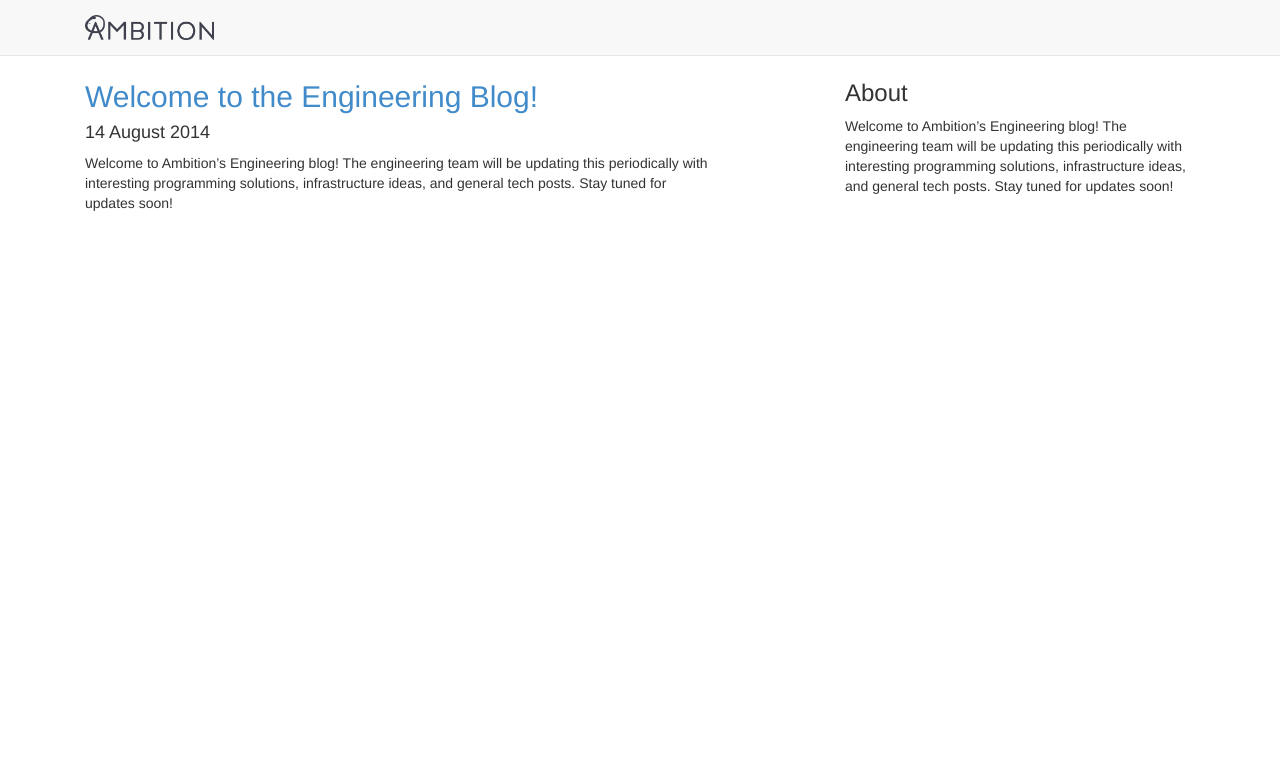
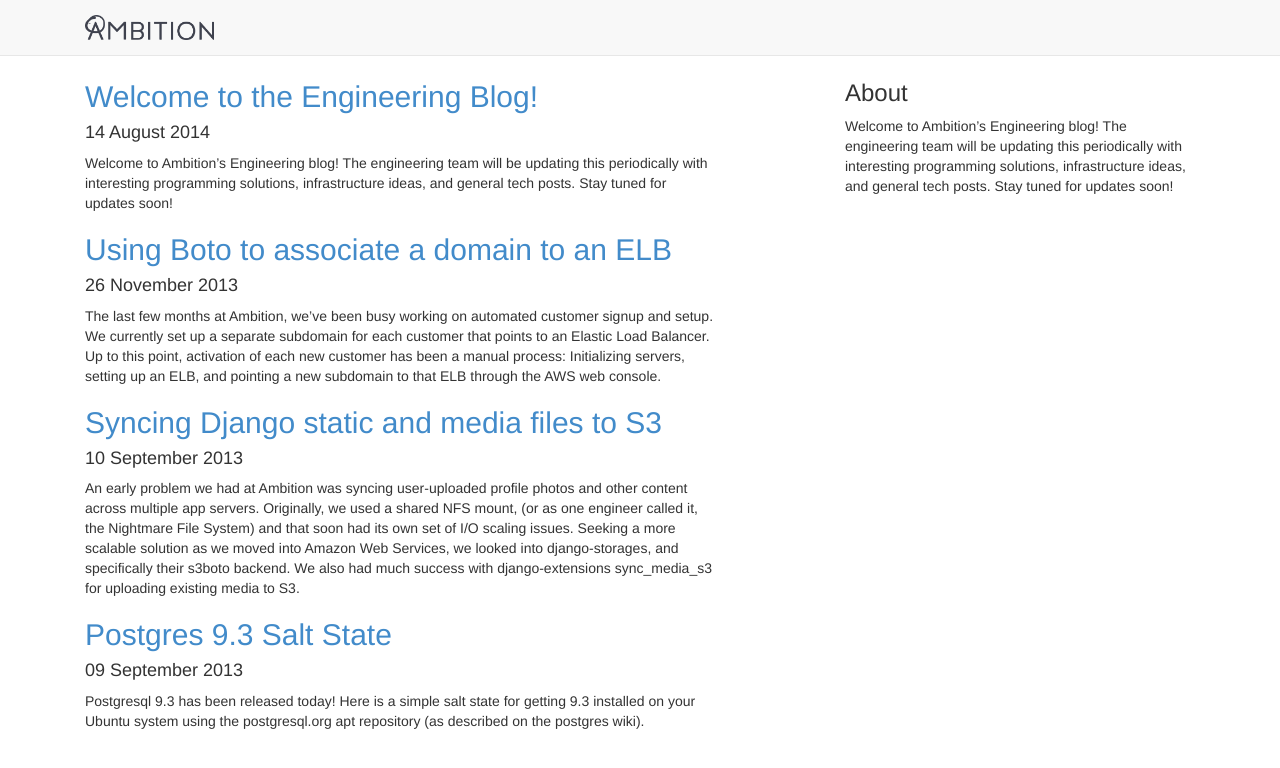
Before and after one commit to ambitioninc/engineering-blog, a Jekyll site: the page built from index.html, in a window 1280 px wide. Shown: the top 768 px of the page. Built offline with Jekyll 4.4.1, drawn with Linux system fonts in a browser that asks for light colours; Markdown is read by kramdown in place of the engine named in the settings; the list of posts is cut into pages by our own code.

Commit message:
Added old blog posts

````diff
--- /dev/null
+++ b/_posts/2013-09-09-Postgres-9.3-Salt-State.md
@@ -0,0 +1,36 @@
+---
+title: Postgres 9.3 Salt State
+layout: post
+author: Micah Hausler
+comments: true
+---
+
+Postgresql 9.3 has been released today! Here is a simple salt state for getting 9.3 installed on your Ubuntu system using the postgresql.org apt repository (as described on the postgres wiki).
+
+```
+#!yaml
+#
+# Postgres 9.3 packages salt state
+#
+# Created 9/9/13
+#
+# author: Micah Hausler, micah.hausler@akimbo.io
+
+postgres-pkgs:
+  pkg:
+    - installed
+    - pkgs:
+      - postgresql-9.3
+      - postgis
+      - postgresql-contrib-9.3
+      - postgresql-plpython-9.3
+      - postgresql-server-dev-9.3
+
+postgres_repo:
+  pkgrepo.managed:
+    - name: "deb http://apt.postgresql.org/pub/repos/apt/ {{ grains['oscodename'] }}-pgdg main"
+    - file: /etc/apt/sources.list.d/pgdg.list
+    - key_url: http://apt.postgresql.org/pub/repos/apt/ACCC4CF8.asc
+    - require_in:
+        - pkg: postgres-pkgs
+```
--- /dev/null
+++ b/_posts/2013-09-10-Syncing-Django-Assets-to-S3.md
@@ -0,0 +1,67 @@
+---
+title: Syncing Django static and media files to S3
+layout: post
+author: Micah Hausler
+comments: true
+---
+
+An early problem we had at Ambition was syncing user-uploaded profile photos and other content across multiple app servers. Originally, we used a shared NFS mount, (or as one engineer called it, the Nightmare File System) and that soon had its own set of I/O scaling issues. Seeking a more scalable solution as we moved into Amazon Web Services, we looked into [django-storages](http://django-storages.readthedocs.org/en/latest/), and specifically their [s3boto backend](http://django-storages.readthedocs.org/en/latest/backends/amazon-S3.html). We also had much success with [django-extensions](http://pythonhosted.org/django-extensions/sync_media_s3.html) `sync_media_s3` for uploading existing media to S3.
+
+First Try
+---------
+
+Our first configuration was based from a [stackoverflow.com answer](http://stackoverflow.com/questions/10390244/how-to-set-up-a-django-project-with-django-storages-and-amazon-s3-but-with-diff) that separated the static and media content. After digging into the [django-storages source code](https://bitbucket.org/david/django-storages/src/e27c8b61ab57e5afaf21cccfee005c980d89480f/storages/backends/s3boto.py?at=default#cl-200), we realized there were a host of other AWS specific settings at our disposal to configure.
+
+```
+DJANGO_APPS = (
+    # ...
+    'storages',
+    # ...
+)
+
+
+STATICFILES_STORAGE = 'ambition.settings.s3_utils.StaticRootS3BotoStorage'
+STATIC_URL = 'https://ambition-{}-static.s3.amazonaws.com/'.format(os.environ.get('CUSTOMER'))
+
+DEFAULT_FILE_STORAGE = 'ambition.settings.s3_utils.MediaRootS3BotoStorage'
+MEDIA_URL = 'https://ambition-{}-media.s3.amazonaws.com/'.format(os.environ.get('CUSTOMER'))
+
+AWS_ACCESS_KEY_ID = os.environ.get('AWS_ACCESS_KEY_ID')
+AWS_SECRET_ACCESS_KEY = os.environ.get('AWS_SECRET_ACCESS_KEY')
+
+# separate s3_utils.py file
+from storages.backends.s3boto import S3BotoStorage
+
+StaticRootS3BotoStorage = lambda: S3BotoStorage(
+    bucket_name='ambition-{}-static'.format(os.environ.get("CUSTOMER")),
+    reduced_redundancy=True
+    headers = {},
+    file_overwrite = True,
+    gzip = False)
+
+MediaRootS3BotoStorage  = lambda: S3BotoStorage(
+    bucket_name='ambition-{}-media'.format(os.environ.get("CUSTOMER")))
+```
+Second Try
+----------
+
+After sitting in AWS a couple months, we realized two things. 1. syncing static assets to S3 made `manage.py collectstatic` take a long time, and we could really optimize static content using [Google's nginx pagespeed module](https://github.com/pagespeed/ngx_pagespeed). 2. Amazon has a hard limit of 100 S3 buckets. At this rate, we will run out of buckets when we approach 50 customers. Since we have separate credentials for every customer, we can provision their IAM users to access the same bucket, but a different [location within the bucket](https://bitbucket.org/david/django-storages/src/e27c8b61ab57e5afaf21cccfee005c980d89480f/storages/backends/s3boto.py?at=default#cl-228). Here is how our configuration now stands.
+
+```
+ # regular Django staticfiles settings
+STATIC_URL = ...
+STATIC_ROOT = ...
+
+MEDIA_URL = 'https://ambition-media.s3.amazonaws.com/{}/'.format(os.environ.get("CUSTOMER"))
+DEFAULT_FILE_STORAGE = 'ambition.settings.s3_utils.MediaRootS3BotoStorage'
+
+# separate s3_utils.py file
+from storages.backends.s3boto import S3BotoStorage
+
+MediaRootS3BotoStorage  = lambda: S3BotoStorage(
+    bucket_name='ambition-media',
+    location=os.environ.get("CUSTOMER"),
+    )
+```
+
+My slides from djangocon 2013 are now [posted on speakerdeck](https://speakerdeck.com/micahhausler/django-syncing-static-and-media-to-s3).
--- /dev/null
+++ b/_posts/2013-11-26-Boto-associate-elb.md
@@ -0,0 +1,15 @@
+---
+title: Using Boto to associate a domain to an ELB
+layout: post
+author: Micah Hausler
+comments: true
+---
+
+The last few months at Ambition, we've been busy working on automated customer signup and setup. We currently set up a separate subdomain for each customer that points to an Elastic Load Balancer. Up to this point, activation of each new customer has been a manual process: Initializing servers, setting up an ELB, and pointing a new subdomain to that ELB through the AWS web console.
+
+In our preparation for automated signups, we needed a solution that would scale.The greatest benefit for us to using Amazon Web Services is that an API endpoint exists for every operation. For most services, [boto](http://boto.readthedocs.org/en/latest/) (the AWS python library) has excellent walkthroughs, however for Route 53, only simple [API documentation](http://boto.readthedocs.org/en/latest/ref/route53.html) is currently available. After searching through Amazon's own Route 53 developer guide, we came across [a tutorial for setting up a domain to an ELB](http://docs.aws.amazon.com/Route53/latest/DeveloperGuide/HowToAliasRRS.html).
+Since I could not find a tutorial elsewhere, below is a summary of how to associate a domain to an ELB.
+
+>Note: This example is for simple routing only. If you want to get into latency or weighted policies, check out boto's documentation on [ResourceRecordSets](http://boto.readthedocs.org/en/latest/ref/route53.html#boto.route53.record.ResourceRecordSets).
+
+<script src="https://gist.github.com/micahhausler/7662214.js"></script>
````
Also changed, not shown: _posts/2014-08-14-Welcome.md (+2 -0 lines).
